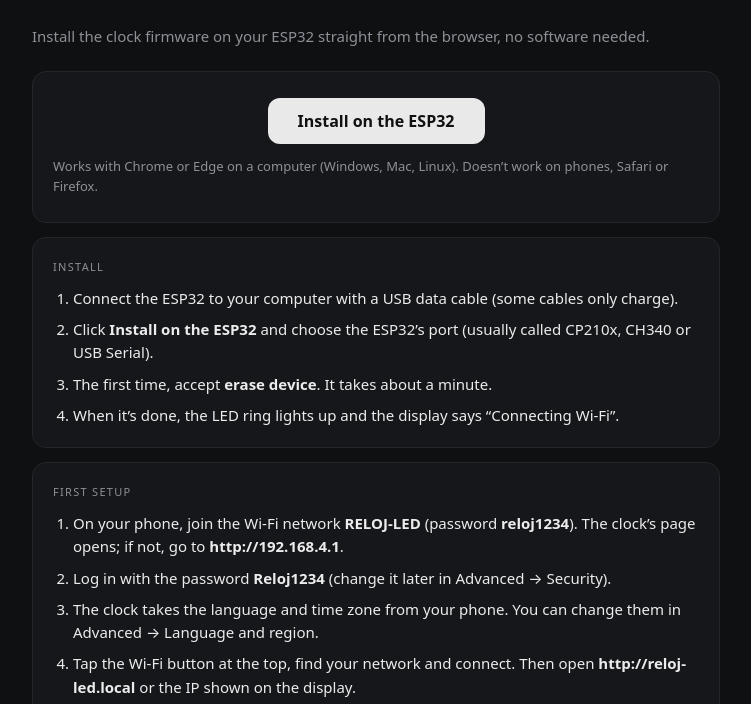
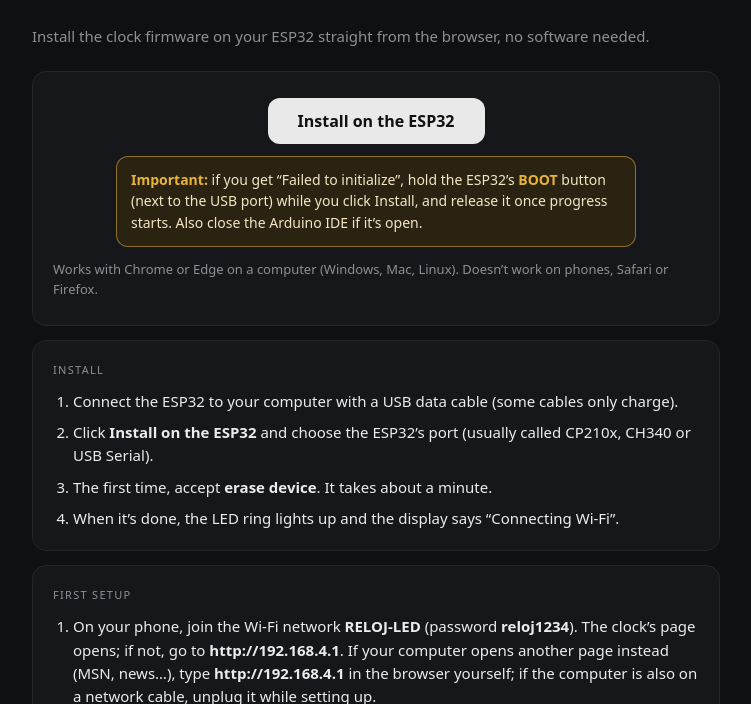
Before and after one commit to FerRubi58/Reloj-LED-Firmware, a plain HTML site: page index.html in a window 1280 px wide. Shown: the part 96-800 px from the top of the page, without its empty margins (264-1015 px from the left). Drawn offline with Linux system fonts and the light colour scheme.

Commit message:
Add files via upload

```diff
--- a/index.html
+++ b/index.html
@@ -23,6 +23,7 @@ ol{margin:0;padding-left:20px}ol li+li{margin-top:8px}
 esp-web-install-button button[slot=activate]{border:0;border-radius:12px;background:#e9e9e9;color:#111;font:600 16px/1 system-ui,sans-serif;padding:15px 30px;cursor:pointer}
 esp-web-install-button button[slot=activate]:hover{background:#fff}
 .note{font-size:13px;color:var(--muted)}
+.boot{border:1px solid #e8b33988;background:#2a2312;color:#f3e6c4;border-radius:12px;padding:12px 14px;font-size:14px;text-align:left;max-width:520px}.boot b{color:var(--warn)}
 .warn{color:var(--warn);font-size:14px;text-align:center}
 code,b.k{font-family:ui-monospace,Menlo,monospace;background:var(--card2);border:1px solid var(--line2);border-radius:6px;padding:1px 6px;font-size:13px;font-weight:500}
 a{color:var(--text);text-underline-offset:3px}
@@ -45,6 +46,7 @@ footer{color:var(--dim);font-size:12px;margin-top:26px;text-align:center}
       <span slot="unsupported" class="warn" data-t="unsupported"></span>
       <span slot="not-allowed" class="warn" data-t="notallowed"></span>
     </esp-web-install-button>
+    <div class="boot" data-t="boot"></div>
     <div class="note" data-t="browsers"></div>
   </div>
 
@@ -70,13 +72,13 @@ footer{color:var(--dim);font-size:12px;margin-top:26px;text-align:center}
 const SIL='<a href="https://www.silabs.com/developers/usb-to-uart-bridge-vcp-drivers" target="_blank" rel="noopener">CP210x</a>',
       WCH='<a href="https://www.wch-ic.com/downloads/CH341SER_EXE.html" target="_blank" rel="noopener">CH340</a>';
 const L={
-es:{name:'Español',lead:'Instala el firmware del reloj en tu ESP32 directamente desde el navegador, sin programas.',install:'Instalar en el ESP32',
+es:{name:'Español',lead:'Instala el firmware del reloj en tu ESP32 directamente desde el navegador, sin programas.',install:'Instalar en el ESP32',boot:'<b>Importante:</b> si sale «Failed to initialize», mantén pulsado el botón <b>BOOT</b> del ESP32 (junto al USB) mientras pulsas Instalar, y suéltalo cuando empiece a avanzar. Cierra también el Arduino IDE si lo tienes abierto.',
  unsupported:'Tu navegador no puede usar el USB. Abre esta página con Chrome o Edge en un ordenador.',notallowed:'Abre esta página desde una dirección https.',
  browsers:'Funciona con Chrome o Edge en un ordenador (Windows, Mac, Linux). No funciona en el móvil, Safari ni Firefox.',
  h_install:'Instalar',s1:'Conecta el ESP32 al ordenador con un cable USB de datos (algunos cables solo cargan).',
  s2:'Pulsa <b>Instalar en el ESP32</b> y elige el puerto del ESP32 (suele llamarse CP210x, CH340 o USB Serial).',
  s3:'La primera vez, acepta <b>borrar el dispositivo</b>. Tarda un minuto.',s4:'Cuando termine, el aro LED se enciende y la pantalla dice «Connecting Wi-Fi».',
- h_setup:'Primera configuración',c1:'Con el móvil, conéctate a la red Wi-Fi <b>RELOJ-LED</b> (contraseña <b>reloj1234</b>). Se abrirá la página del reloj; si no, entra en <b>http://192.168.4.1</b>.',
+ h_setup:'Primera configuración',c1:'Con el móvil, conéctate a la red Wi-Fi <b>RELOJ-LED</b> (contraseña <b>reloj1234</b>). Se abrirá la página del reloj; si no, entra en <b>http://192.168.4.1</b>. Si en el ordenador se abre otra página (MSN, noticias…), escribe tú <b>http://192.168.4.1</b> en el navegador; y si el ordenador tiene también cable de red, desconéctalo mientras configuras.',
  c2:'Inicia sesión con la contraseña <b>Reloj1234</b> (cámbiala después en Avanzado → Seguridad).',
  c3:'El reloj toma el idioma y la zona horaria de tu móvil. Puedes cambiarlos en Avanzado → Idioma y región.',
  c4:'Pulsa el botón de Wi-Fi de arriba, busca tu red y conéctalo. Después entra desde <b>http://reloj-led.local</b> o con la IP que muestra la pantalla.',
@@ -86,13 +88,13 @@ es:{name:'Español',lead:'Instala el firmware del reloj en tu ESP32 directamente
  p2:'No conecta o se queda esperando: mantén pulsado el botón <b>BOOT</b> del ESP32 al empezar la instalación.',
  p3:'Sin navegador compatible: usa el archivo <b class="k">-full.bin</b> con cualquier programa para ESP32 (por ejemplo, Flash Download Tool de Espressif) en la dirección <b class="k">0x0</b>.',
  foot:'Reloj LED · instalador con ESP Web Tools'},
-en:{name:'English',lead:'Install the clock firmware on your ESP32 straight from the browser, no software needed.',install:'Install on the ESP32',
+en:{name:'English',lead:'Install the clock firmware on your ESP32 straight from the browser, no software needed.',install:'Install on the ESP32',boot:'<b>Important:</b> if you get “Failed to initialize”, hold the ESP32’s <b>BOOT</b> button (next to the USB port) while you click Install, and release it once progress starts. Also close the Arduino IDE if it’s open.',
  unsupported:'Your browser can’t use USB. Open this page in Chrome or Edge on a computer.',notallowed:'Open this page from an https address.',
  browsers:'Works with Chrome or Edge on a computer (Windows, Mac, Linux). Doesn’t work on phones, Safari or Firefox.',
  h_install:'Install',s1:'Connect the ESP32 to your computer with a USB data cable (some cables only charge).',
  s2:'Click <b>Install on the ESP32</b> and choose the ESP32’s port (usually called CP210x, CH340 or USB Serial).',
  s3:'The first time, accept <b>erase device</b>. It takes about a minute.',s4:'When it’s done, the LED ring lights up and the display says “Connecting Wi-Fi”.',
- h_setup:'First setup',c1:'On your phone, join the Wi-Fi network <b>RELOJ-LED</b> (password <b>reloj1234</b>). The clock’s page opens; if not, go to <b>http://192.168.4.1</b>.',
+ h_setup:'First setup',c1:'On your phone, join the Wi-Fi network <b>RELOJ-LED</b> (password <b>reloj1234</b>). The clock’s page opens; if not, go to <b>http://192.168.4.1</b>. If your computer opens another page instead (MSN, news…), type <b>http://192.168.4.1</b> in the browser yourself; if the computer is also on a network cable, unplug it while setting up.',
  c2:'Log in with the password <b>Reloj1234</b> (change it later in Advanced → Security).',
  c3:'The clock takes the language and time zone from your phone. You can change them in Advanced → Language and region.',
  c4:'Tap the Wi-Fi button at the top, find your network and connect. Then open <b>http://reloj-led.local</b> or the IP shown on the display.',
@@ -102,13 +104,13 @@ en:{name:'English',lead:'Install the clock firmware on your ESP32 straight from
  p2:'It won’t connect or keeps waiting: hold the ESP32’s <b>BOOT</b> button when the install starts.',
  p3:'No compatible browser: flash the <b class="k">-full.bin</b> file at address <b class="k">0x0</b> with any ESP32 tool (for example Espressif’s Flash Download Tool).',
  foot:'Reloj LED · installer powered by ESP Web Tools'},
-fr:{name:'Français',lead:'Installez le firmware de l’horloge sur votre ESP32 directement depuis le navigateur, sans logiciel.',install:'Installer sur l’ESP32',
+fr:{name:'Français',lead:'Installez le firmware de l’horloge sur votre ESP32 directement depuis le navigateur, sans logiciel.',install:'Installer sur l’ESP32',boot:'<b>Important :</b> si « Failed to initialize » apparaît, maintenez le bouton <b>BOOT</b> de l’ESP32 (à côté de l’USB) pendant que vous cliquez sur Installer, et relâchez-le quand la progression démarre. Fermez aussi l’Arduino IDE s’il est ouvert.',
  unsupported:'Votre navigateur ne peut pas utiliser l’USB. Ouvrez cette page avec Chrome ou Edge sur un ordinateur.',notallowed:'Ouvrez cette page depuis une adresse https.',
  browsers:'Fonctionne avec Chrome ou Edge sur ordinateur (Windows, Mac, Linux). Ne fonctionne pas sur mobile, Safari ni Firefox.',
  h_install:'Installation',s1:'Branchez l’ESP32 à l’ordinateur avec un câble USB de données (certains câbles ne font que charger).',
  s2:'Cliquez sur <b>Installer sur l’ESP32</b> et choisissez le port de l’ESP32 (souvent CP210x, CH340 ou USB Serial).',
  s3:'La première fois, acceptez d’<b>effacer l’appareil</b>. Cela prend environ une minute.',s4:'À la fin, l’anneau LED s’allume et l’écran affiche « Connecting Wi-Fi ».',
- h_setup:'Première configuration',c1:'Avec votre téléphone, connectez-vous au réseau Wi-Fi <b>RELOJ-LED</b> (mot de passe <b>reloj1234</b>). La page de l’horloge s’ouvre ; sinon, allez sur <b>http://192.168.4.1</b>.',
+ h_setup:'Première configuration',c1:'Avec votre téléphone, connectez-vous au réseau Wi-Fi <b>RELOJ-LED</b> (mot de passe <b>reloj1234</b>). La page de l’horloge s’ouvre ; sinon, allez sur <b>http://192.168.4.1</b>. Si l’ordinateur ouvre une autre page (MSN, actualités…), tapez vous-même <b>http://192.168.4.1</b> dans le navigateur ; s’il est aussi branché par câble réseau, débranchez-le pendant la configuration.',
  c2:'Connectez-vous avec le mot de passe <b>Reloj1234</b> (changez-le ensuite dans Avancé → Sécurité).',
  c3:'L’horloge prend la langue et le fuseau horaire de votre téléphone. Vous pouvez les modifier dans Avancé → Langue et région.',
  c4:'Touchez le bouton Wi-Fi en haut, choisissez votre réseau et connectez-vous. Ensuite, ouvrez <b>http://reloj-led.local</b> ou l’IP affichée sur l’écran.',
@@ -118,13 +120,13 @@ fr:{name:'Français',lead:'Installez le firmware de l’horloge sur votre ESP32
  p2:'La connexion échoue ou reste en attente : maintenez le bouton <b>BOOT</b> de l’ESP32 au début de l’installation.',
  p3:'Pas de navigateur compatible : flashez le fichier <b class="k">-full.bin</b> à l’adresse <b class="k">0x0</b> avec n’importe quel outil ESP32 (par exemple Flash Download Tool d’Espressif).',
  foot:'Reloj LED · installateur avec ESP Web Tools'},
-de:{name:'Deutsch',lead:'Installiere die Firmware der Uhr direkt aus dem Browser auf deinen ESP32 – ohne zusätzliche Programme.',install:'Auf den ESP32 installieren',
+de:{name:'Deutsch',lead:'Installiere die Firmware der Uhr direkt aus dem Browser auf deinen ESP32 – ohne zusätzliche Programme.',install:'Auf den ESP32 installieren',boot:'<b>Wichtig:</b> Erscheint „Failed to initialize“, halte die <b>BOOT</b>-Taste des ESP32 (neben dem USB-Anschluss) gedrückt, während du auf Installieren klickst, und lass sie los, sobald der Fortschritt beginnt. Schließe auch die Arduino IDE, falls sie offen ist.',
  unsupported:'Dein Browser kann nicht auf USB zugreifen. Öffne diese Seite mit Chrome oder Edge auf einem Computer.',notallowed:'Öffne diese Seite über eine https-Adresse.',
  browsers:'Funktioniert mit Chrome oder Edge auf dem Computer (Windows, Mac, Linux). Nicht auf dem Handy, in Safari oder Firefox.',
  h_install:'Installieren',s1:'Verbinde den ESP32 mit einem USB-Datenkabel mit dem Computer (manche Kabel laden nur).',
  s2:'Klicke auf <b>Auf den ESP32 installieren</b> und wähle den Port des ESP32 (meist CP210x, CH340 oder USB Serial).',
  s3:'Beim ersten Mal <b>Gerät löschen</b> bestätigen. Das dauert etwa eine Minute.',s4:'Danach leuchtet der LED-Ring und das Display zeigt „Connecting Wi-Fi“.',
- h_setup:'Ersteinrichtung',c1:'Verbinde dein Handy mit dem WLAN <b>RELOJ-LED</b> (Passwort <b>reloj1234</b>). Die Seite der Uhr öffnet sich; sonst gehe auf <b>http://192.168.4.1</b>.',
+ h_setup:'Ersteinrichtung',c1:'Verbinde dein Handy mit dem WLAN <b>RELOJ-LED</b> (Passwort <b>reloj1234</b>). Die Seite der Uhr öffnet sich; sonst gehe auf <b>http://192.168.4.1</b>. Öffnet der Computer stattdessen eine andere Seite (MSN, Nachrichten…), gib selbst <b>http://192.168.4.1</b> im Browser ein; hängt er zusätzlich am Netzwerkkabel, zieh es während der Einrichtung ab.',
  c2:'Melde dich mit dem Passwort <b>Reloj1234</b> an (ändere es danach unter Erweitert → Sicherheit).',
  c3:'Die Uhr übernimmt Sprache und Zeitzone von deinem Handy. Du kannst sie unter Erweitert → Sprache und Region ändern.',
  c4:'Tippe oben auf die Wi-Fi-Taste, wähle dein Netz und verbinde die Uhr. Danach erreichst du sie über <b>http://reloj-led.local</b> oder die IP auf dem Display.',
@@ -134,13 +136,13 @@ de:{name:'Deutsch',lead:'Installiere die Firmware der Uhr direkt aus dem Browser
  p2:'Keine Verbindung oder es wartet ewig: Halte beim Start der Installation die <b>BOOT</b>-Taste des ESP32 gedrückt.',
  p3:'Kein passender Browser: Flashe die Datei <b class="k">-full.bin</b> an Adresse <b class="k">0x0</b> mit einem beliebigen ESP32-Tool (z. B. Flash Download Tool von Espressif).',
  foot:'Reloj LED · Installer mit ESP Web Tools'},
-it:{name:'Italiano',lead:'Installa il firmware dell’orologio sul tuo ESP32 direttamente dal browser, senza programmi.',install:'Installa sull’ESP32',
+it:{name:'Italiano',lead:'Installa il firmware dell’orologio sul tuo ESP32 direttamente dal browser, senza programmi.',install:'Installa sull’ESP32',boot:'<b>Importante:</b> se compare «Failed to initialize», tieni premuto il pulsante <b>BOOT</b> dell’ESP32 (accanto all’USB) mentre premi Installa e rilascialo quando inizia l’avanzamento. Chiudi anche l’Arduino IDE se è aperto.',
  unsupported:'Il tuo browser non può usare l’USB. Apri questa pagina con Chrome o Edge su un computer.',notallowed:'Apri questa pagina da un indirizzo https.',
  browsers:'Funziona con Chrome o Edge su computer (Windows, Mac, Linux). Non funziona su smartphone, Safari o Firefox.',
  h_install:'Installazione',s1:'Collega l’ESP32 al computer con un cavo USB dati (alcuni cavi servono solo a caricare).',
  s2:'Premi <b>Installa sull’ESP32</b> e scegli la porta dell’ESP32 (di solito CP210x, CH340 o USB Serial).',
  s3:'La prima volta, accetta di <b>cancellare il dispositivo</b>. Ci vuole circa un minuto.',s4:'Alla fine l’anello LED si accende e il display mostra «Connecting Wi-Fi».',
- h_setup:'Prima configurazione',c1:'Con il telefono, collegati alla rete Wi-Fi <b>RELOJ-LED</b> (password <b>reloj1234</b>). Si apre la pagina dell’orologio; altrimenti vai su <b>http://192.168.4.1</b>.',
+ h_setup:'Prima configurazione',c1:'Con il telefono, collegati alla rete Wi-Fi <b>RELOJ-LED</b> (password <b>reloj1234</b>). Si apre la pagina dell’orologio; altrimenti vai su <b>http://192.168.4.1</b>. Se il computer apre un’altra pagina (MSN, notizie…), scrivi tu <b>http://192.168.4.1</b> nel browser; se è collegato anche via cavo di rete, scollegalo durante la configurazione.',
  c2:'Accedi con la password <b>Reloj1234</b> (cambiala poi in Avanzate → Sicurezza).',
  c3:'L’orologio prende la lingua e il fuso orario dal tuo telefono. Puoi cambiarli in Avanzate → Lingua e regione.',
  c4:'Tocca il pulsante Wi-Fi in alto, cerca la tua rete e collegalo. Poi apri <b>http://reloj-led.local</b> o l’IP mostrato sul display.',
@@ -150,13 +152,13 @@ it:{name:'Italiano',lead:'Installa il firmware dell’orologio sul tuo ESP32 dir
  p2:'Non si collega o resta in attesa: tieni premuto il pulsante <b>BOOT</b> dell’ESP32 all’inizio dell’installazione.',
  p3:'Nessun browser compatibile: scrivi il file <b class="k">-full.bin</b> all’indirizzo <b class="k">0x0</b> con qualsiasi programma per ESP32 (per esempio Flash Download Tool di Espressif).',
  foot:'Reloj LED · installer con ESP Web Tools'},
-pt:{name:'Português',lead:'Instale o firmware do relógio no seu ESP32 direto do navegador, sem programas.',install:'Instalar no ESP32',
+pt:{name:'Português',lead:'Instale o firmware do relógio no seu ESP32 direto do navegador, sem programas.',install:'Instalar no ESP32',boot:'<b>Importante:</b> se aparecer “Failed to initialize”, segure o botão <b>BOOT</b> do ESP32 (ao lado do USB) enquanto clica em Instalar e solte quando o progresso começar. Feche também o Arduino IDE se estiver aberto.',
  unsupported:'Seu navegador não consegue usar o USB. Abra esta página no Chrome ou no Edge em um computador.',notallowed:'Abra esta página a partir de um endereço https.',
  browsers:'Funciona no Chrome ou no Edge em computador (Windows, Mac, Linux). Não funciona no celular, Safari ou Firefox.',
  h_install:'Instalar',s1:'Conecte o ESP32 ao computador com um cabo USB de dados (alguns cabos só carregam).',
  s2:'Clique em <b>Instalar no ESP32</b> e escolha a porta do ESP32 (geralmente CP210x, CH340 ou USB Serial).',
  s3:'Na primeira vez, aceite <b>apagar o dispositivo</b>. Leva cerca de um minuto.',s4:'Ao terminar, o anel de LEDs acende e a tela mostra “Connecting Wi-Fi”.',
- h_setup:'Primeira configuração',c1:'No celular, conecte-se à rede Wi-Fi <b>RELOJ-LED</b> (senha <b>reloj1234</b>). A página do relógio abre; se não abrir, acesse <b>http://192.168.4.1</b>.',
+ h_setup:'Primeira configuração',c1:'No celular, conecte-se à rede Wi-Fi <b>RELOJ-LED</b> (senha <b>reloj1234</b>). A página do relógio abre; se não abrir, acesse <b>http://192.168.4.1</b>. Se o computador abrir outra página (MSN, notícias…), digite você mesmo <b>http://192.168.4.1</b> no navegador; se ele também estiver no cabo de rede, desconecte-o durante a configuração.',
  c2:'Entre com a senha <b>Reloj1234</b> (troque-a depois em Avançado → Segurança).',
  c3:'O relógio usa o idioma e o fuso horário do seu celular. Você pode mudá-los em Avançado → Idioma e região.',
  c4:'Toque no botão de Wi-Fi no alto, encontre sua rede e conecte. Depois acesse <b>http://reloj-led.local</b> ou o IP mostrado na tela.',
```
